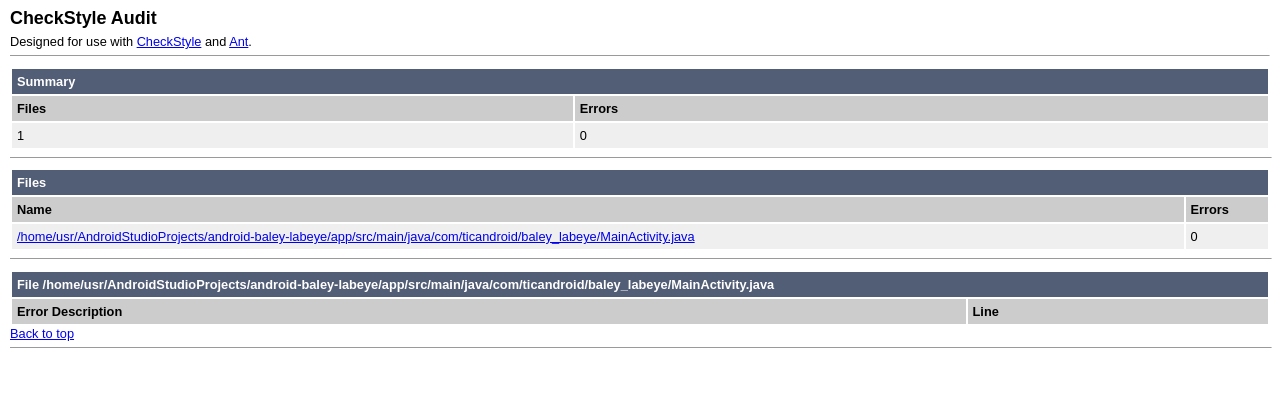
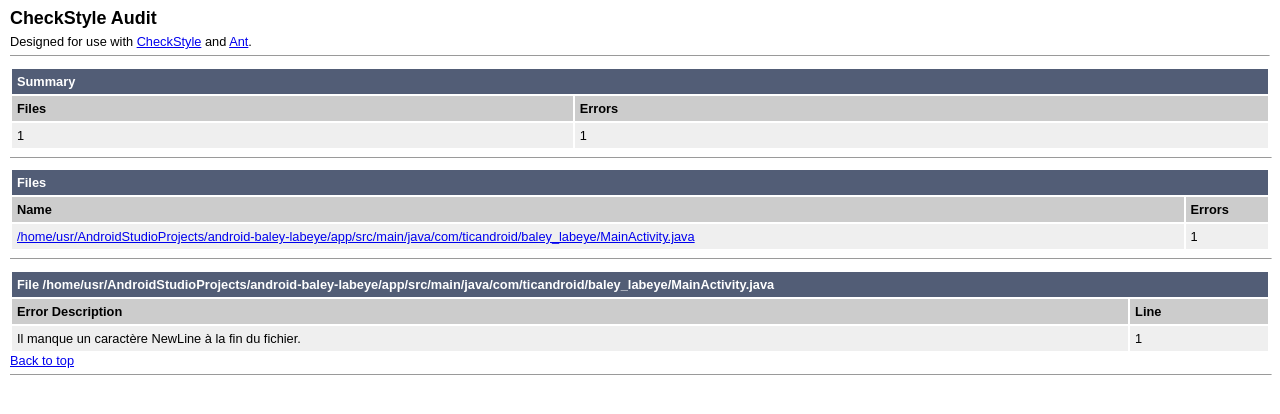
Before and after one commit to nag763/android-baley-labeye, a plain HTML site: page reports/checkstyle/checkstyle-report.html in a window 1280 px wide. Drawn offline with Linux system fonts and the light colour scheme.

Commit message:
Update checkstyle severity

```diff
--- a/reports/checkstyle/checkstyle-report.html
+++ b/reports/checkstyle/checkstyle-report.html
@@ -72,7 +72,7 @@
                 <th>Files</th><th>Errors</th>
             </tr>
             <tr class="a">
-                <td>1</td><td>0</td>
+                <td>1</td><td>1</td>
             </tr>
         </table>
         <hr size="1" width="100%" align="left">
@@ -82,7 +82,7 @@
                 <th>Name</th><th>Errors</th>
             </tr>
             <tr class="a">
-                <td><a href="#f-/home/usr/AndroidStudioProjects/android-baley-labeye/app/src/main/java/com/ticandroid/baley_labeye/MainActivity.java">/home/usr/AndroidStudioProjects/android-baley-labeye/app/src/main/java/com/ticandroid/baley_labeye/MainActivity.java</a></td><td>0</td>
+                <td><a href="#f-/home/usr/AndroidStudioProjects/android-baley-labeye/app/src/main/java/com/ticandroid/baley_labeye/MainActivity.java">/home/usr/AndroidStudioProjects/android-baley-labeye/app/src/main/java/com/ticandroid/baley_labeye/MainActivity.java</a></td><td>1</td>
             </tr>
         </table>
         <hr size="1" width="100%" align="left">
@@ -92,6 +92,9 @@
             <tr>
                 <th>Error Description</th><th>Line</th>
             </tr>
+            <tr class="a">
+                <td>Il manque un caract&egrave;re NewLine &agrave; la fin du fichier.</td><td>1</td>
+            </tr>
         </table>
         <a href="#top">Back to top</a>
         <hr size="1" width="100%" align="left">
--- a/reports/checkstyle/checkstyle-report.xml
+++ b/reports/checkstyle/checkstyle-report.xml
@@ -1,5 +1,6 @@
 <?xml version="1.0" encoding="UTF-8"?>
 <checkstyle version="8.35">
 <file name="/home/usr/AndroidStudioProjects/android-baley-labeye/app/src/main/java/com/ticandroid/baley_labeye/MainActivity.java">
+<error line="1" severity="error" message="Il manque un caractère NewLine à la fin du fichier." source="com.puppycrawl.tools.checkstyle.checks.NewlineAtEndOfFileCheck"/>
 </file>
 </checkstyle>
```
Also changed, not shown: 1 other file.
